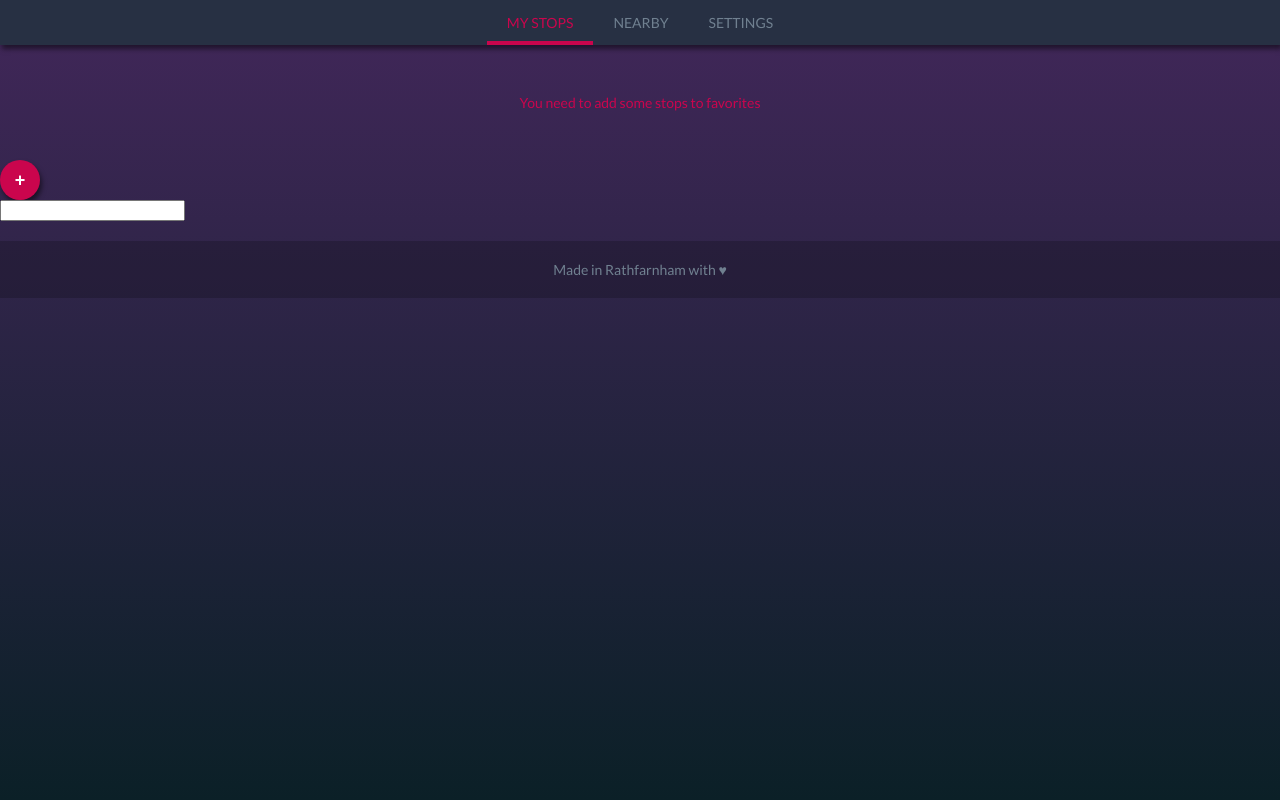
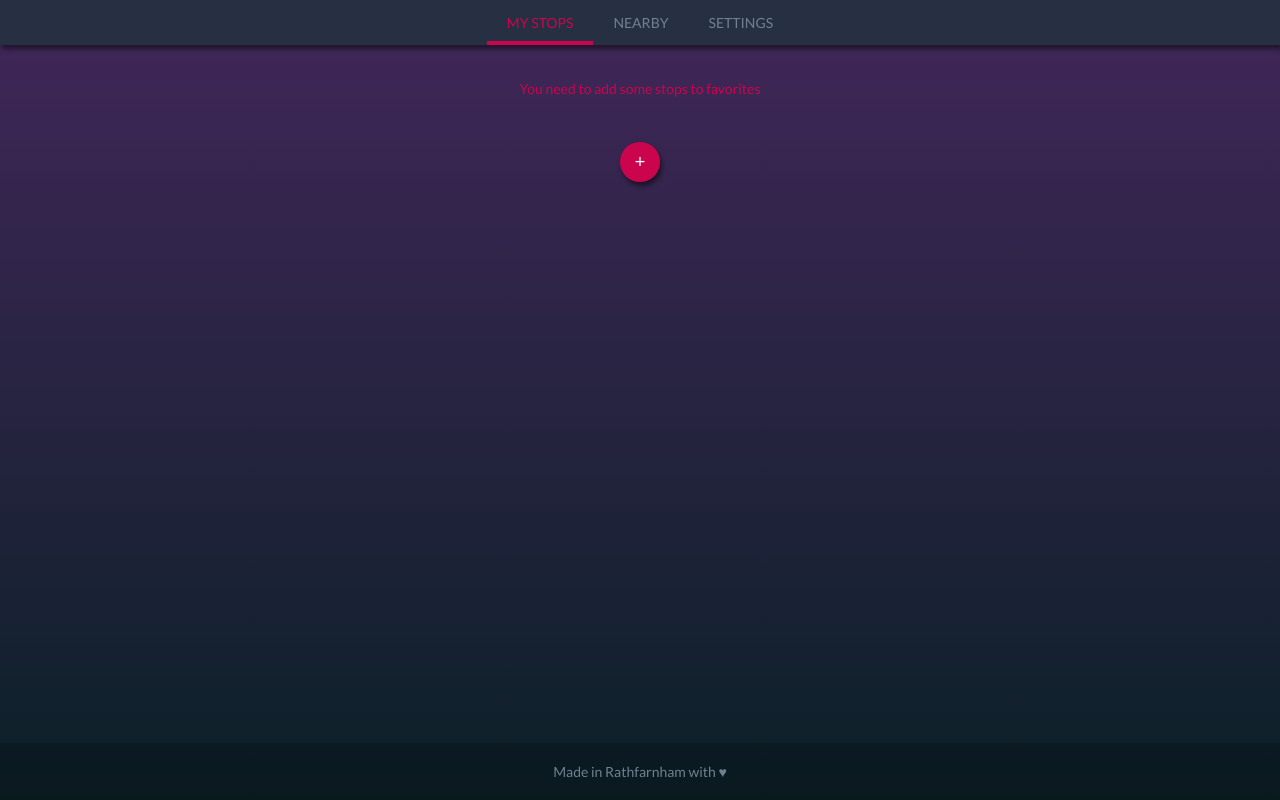
Before and after one commit to koval-dmitry/dublin-bus, a React (Create React App) app: page / in a window 1280 px wide. Built offline with nearby package versions, Linux system fonts and the light colour scheme.

Commit message:
Add stop name aliases

```diff
--- a/package.json
+++ b/package.json
@@ -5,6 +5,7 @@
   "dependencies": {
     "react": "^16.2.0",
     "react-dom": "^16.2.0",
+    "react-modal": "^3.1.10",
     "react-router-dom": "^4.2.2",
     "react-scripts": "1.0.17"
   },
--- a/src/App.js
+++ b/src/App.js
@@ -28,11 +28,14 @@ class App extends Component {
     }
   }
 
-  addFavoriteStop(inputStop) {
-    if (inputStop !== null) {
+  addFavoriteStop(stopId, stopAlias = null) {
     // update state
-      let favoriteStops = this.state.myStops;
-      favoriteStops.push(inputStop);
+    const favoriteStops = this.state.myStops;
+    const newStop = {
+      stopId: stopId,
+      stopAlias: stopAlias
+    };
+    favoriteStops.push(newStop);
     this.setState({
       myStops: favoriteStops
     });
@@ -40,27 +43,26 @@ class App extends Component {
     // update localStorage
     if (localStorage.getItem("myStops") === null) {
       let storedStops = [];
-        storedStops.push(inputStop);
+      storedStops.push(newStop);
       localStorage.setItem("myStops", JSON.stringify(storedStops));
     } else {
       let storedStops = JSON.parse(localStorage.getItem("myStops"));
-        storedStops.push(inputStop);
+      storedStops.push(newStop);
       localStorage.setItem("myStops", JSON.stringify(storedStops));
     }
   }
-  }
 
-  removeStopFromFavorites(stopID) {
+  removeStopFromFavorites(stopId) {
     //update state
     const oldFavoriteStops = this.state.myStops;
-    const newFavoriteStops = oldFavoriteStops.filter(a => a !== stopID);
+    const newFavoriteStops = oldFavoriteStops.filter(a => a.stopId !== stopId);
     this.setState({
       myStops: newFavoriteStops
     });
 
     //update localStorage
     const oldStoredStops = JSON.parse(localStorage.getItem("myStops"));
-    const newStoredStops = oldStoredStops.filter(a => a !== stopID);
+    const newStoredStops = oldStoredStops.filter(a => a.stopId !== stopId);
     localStorage.setItem("myStops", JSON.stringify(newStoredStops));
   }
 
@@ -74,7 +76,7 @@ class App extends Component {
             exact
             path="/"
             render={() => (
-              <div>
+              <div className="results-list">
                 <MyStops myStops={this.state.myStops} />
                 <AddStop addFavoriteStop={this.addFavoriteStop} />
               </div>
--- a/src/index.css
+++ b/src/index.css
@@ -1,3 +1,7 @@
+html {
+  background: #0b2027;
+}
+
 body {
   margin: 0;
   padding: 0;
--- a/src/my-stops/add-stop.css
+++ b/src/my-stops/add-stop.css
@@ -1,10 +1,8 @@
-button.add-stop {
+button {
   font-size: 18px;
-  font-weight: 700;
+  text-align: center;
   color: #fff;
-  width: 40px;
-  height: 40px;
-  border-radius: 100%;
+  border-radius: 20px;
   border: none;
   background-color: #ca054d;
   box-shadow: 2px 4px 5px rgba(0, 0, 0, 0.5);
@@ -12,4 +10,25 @@ button.add-stop {
   display: flex;
   justify-content: center;
   align-items: center;
+  margin: 10px auto;
 }
+
+button.add-stop {
+  width: 40px;
+  height: 40px;
+}
+
+.form-group {
+  margin-top: 10px;
+  display: flex;
+  flex-direction: column;
+}
+
+.form-group label {
+  display: block;
+  color: slategrey;
+}
+
+.form-group input {
+  font-size: 20px;
+}
--- a/src/my-stops/add-stop.js
+++ b/src/my-stops/add-stop.js
@@ -1,40 +1,118 @@
 import React, { Component } from "react";
+import Modal from "react-modal";
 import "./add-stop.css";
+
+const modalStyles = {
+  overlay: {
+    backgroundColor: "rgba(0, 0, 0, 0.3)"
+  },
+  content: {
+    top: "50%",
+    left: "50%",
+    right: "auto",
+    bottom: "auto",
+    color: "#fff",
+    marginRight: "-50%",
+    transform: "translate(-50%, -50%)",
+    borderRadius: "0",
+    border: "none",
+    backgroundColor: "#273043",
+    boxShadow: "2px 4px 5px rgba(0, 0, 0, 0.5)"
+  }
+};
 
 class AddStop extends Component {
   constructor(props) {
     super(props);
-    this.state = { value: "" };
+    this.state = {
+      stopId: "",
+      stopAlias: "",
+      modalIsOpen: false
+    };
 
+    this.openModal = this.openModal.bind(this);
+    this.closeModal = this.closeModal.bind(this);
     this.handleChange = this.handleChange.bind(this);
   }
 
+  componentWillMount() {
+    Modal.setAppElement("body");
+  }
+
+  openModal() {
+    this.setState({ modalIsOpen: true });
+  }
+
+  closeModal() {
+    this.setState({ modalIsOpen: false });
+  }
+
   handleChange(event) {
-    this.setState({ value: event.target.value });
+    const name = event.target.name;
+    const value = event.target.value;
+    this.setState({
+      [name]: value
+    });
   }
 
   handleSubmit = event => {
     event.preventDefault();
-    this.props.addFavoriteStop(this.state.value);
-    this.setState({ value: "" });
+    if (this.state.stopId) {
+      const stopId = this.state.stopId;
+      const stopAlias = this.state.stopAlias.length
+        ? this.state.stopAlias
+        : null;
+      this.props.addFavoriteStop(stopId, stopAlias);
+      this.setState({
+        stopId: "",
+        stopAlias: "",
+        modalIsOpen: false
+      });
+    }
   };
 
   render() {
     return (
-      <div>
-        <button className="add-stop">
+      <div className="add-stop-container">
+        <button className="add-stop" onClick={this.openModal}>
           <span>+</span>
         </button>
-        <form onSubmit={this.handleSubmit}>
+
+        <Modal
+          isOpen={this.state.modalIsOpen}
+          onRequestClose={this.closeModal}
+          style={modalStyles}
+        >
+          <div>Add stop to favorites</div>
+          <form className="stop-form" onSubmit={this.handleSubmit}>
+            <div className="form-group">
+              <label htmlFor="stop-number">Stop number</label>
               <input
+                id="stop-number"
+                name="stopId"
                 type="number"
                 inputMode="numeric"
                 min="0"
                 pattern="[0-9]*"
-            value={this.state.value}
+                value={this.state.stopId}
                 onChange={this.handleChange}
               />
+            </div>
+            <div className="form-group">
+              <label htmlFor="stop-alias">Stop alias (optional)</label>
+              <input
+                id="stop-alias"
+                name="stopAlias"
+                value={this.state.stopAlias}
+                onChange={this.handleChange}
+              />
+            </div>
+            <div className="form-group">
+              <button>Add</button>
+              <button onClick={this.closeModal}>Cancel</button>
+            </div>
           </form>
+        </Modal>
       </div>
     );
   }
--- a/src/my-stops/my-stops.css
+++ b/src/my-stops/my-stops.css
@@ -13,6 +13,7 @@
 .results-list ul {
   list-style-type: none;
   padding: 10px;
+  margin: 0;
   display: flex;
   flex-direction: column;
   color: #fff;
--- a/src/my-stops/my-stops.js
+++ b/src/my-stops/my-stops.js
@@ -15,15 +15,13 @@ class MyStops extends Component {
 
   render() {
     return (
-      <div className="results-list">
       <ul>
         {this.props.myStops.length
           ? this.props.myStops.map(stop => {
-                return <Stop key={stop} stopNumber={stop} />;
+              return <Stop key={stop.stopId} stopData={stop} />;
             })
           : this.emptyStops()}
       </ul>
-      </div>
     );
   }
 }
--- a/src/settings/settings.js
+++ b/src/settings/settings.js
@@ -17,11 +17,15 @@ class Settings extends Component {
           {this.props.myStops.length
             ? this.props.myStops.map(stop => {
                 return (
-                  <li key={stop}>
-                    <div className="settings-stop-id">Stop no. {stop}</div>
+                  <li key={stop.stopId}>
+                    <div className="settings-stop-id">
+                      Stop no. {stop.stopId} | {stop.stopAlias}
+                    </div>
                     <button
                       className="delete-stop"
-                      onClick={() => this.props.removeStopFromFavorites(stop)}
+                      onClick={() =>
+                        this.props.removeStopFromFavorites(stop.stopId)
+                      }
                     >
                       Remove
                     </button>
--- a/src/stop/stop.css
+++ b/src/stop/stop.css
@@ -1,5 +1,10 @@
 .results-list ul li {
   margin: 5px;
+}
+
+.stop-comment {
+  color: slategrey;
+  margin-bottom: 5px;
 }
 
 .no-results {
--- a/src/stop/stop.js
+++ b/src/stop/stop.js
@@ -4,7 +4,7 @@ import Bus from "../bus/bus";
 import Spinner from "../partials/spinner";
 import "./stop.css";
 
-const server = "https://data.dublinked.ie/";
+const server = "https://data.smartdublin.ie/";
 const request = "cgi-bin/rtpi/realtimebusinformation?stopid=";
 
 const urlForStopNumber = stopNumber => server + request + stopNumber;
@@ -17,10 +17,11 @@ class Stop extends Component {
       showStopPanel: false,
       requestFailed: false
     };
+    this.toggleStopPanel = this.toggleStopPanel.bind(this);
   }
 
   fetchDataByStop() {
-    fetch(urlForStopNumber(this.props.stopNumber))
+    fetch(urlForStopNumber(this.props.stopData.stopId))
       .then(response => {
         if (!response.ok) {
           throw Error("Network request failed");
@@ -45,6 +46,14 @@ class Stop extends Component {
 
   componentWillUnmount() {
     clearInterval(this.apiCallInterval);
+  }
+
+  returnStopComment() {
+    if (this.props.stopData.stopAlias !== null) {
+      return (
+        <div className="stop-comment">{this.props.stopData.stopAlias}</div>
+      );
+    }
   }
 
   renderEmptyResults() {
@@ -83,10 +92,11 @@ class Stop extends Component {
     if (!this.state.stopData) {
       return (
         <li className="loading">
+          {this.returnStopComment()}
           <div className="stop-tile">
             <div className="stop-id">
               <span>Stop no.</span>
-              {this.props.stopNumber}
+              {this.props.stopData.stopId}
             </div>
             <Spinner />
           </div>
@@ -96,10 +106,11 @@ class Stop extends Component {
     if (this.state.stopData.errorcode === "1") {
       return (
         <li className="loading">
+          {this.returnStopComment()}
           <div className="stop-tile">
             <div className="stop-id">
               <span>Stop no.</span>
-              {this.props.stopNumber}
+              {this.props.stopData.stopId}
             </div>
             <div className="no-results">No results</div>
           </div>
@@ -108,11 +119,12 @@ class Stop extends Component {
     }
     return (
       <li>
+        {this.returnStopComment()}
         <NextBus
-          toggleStopPanel={this.toggleStopPanel.bind(this)}
+          toggleStopPanel={this.toggleStopPanel}
           nextBusData={this.state.nextBusData}
-          stopNumber={this.props.stopNumber}
-        />{" "}
+          stopNumber={this.props.stopData.stopId}
+        />
         {this.renderStopPanel()}
       </li>
     );
```
Also changed, not shown: 1 other file (tests, documents, lock files or other folders). Lines whose indentation alone changed are shown as unchanged.
